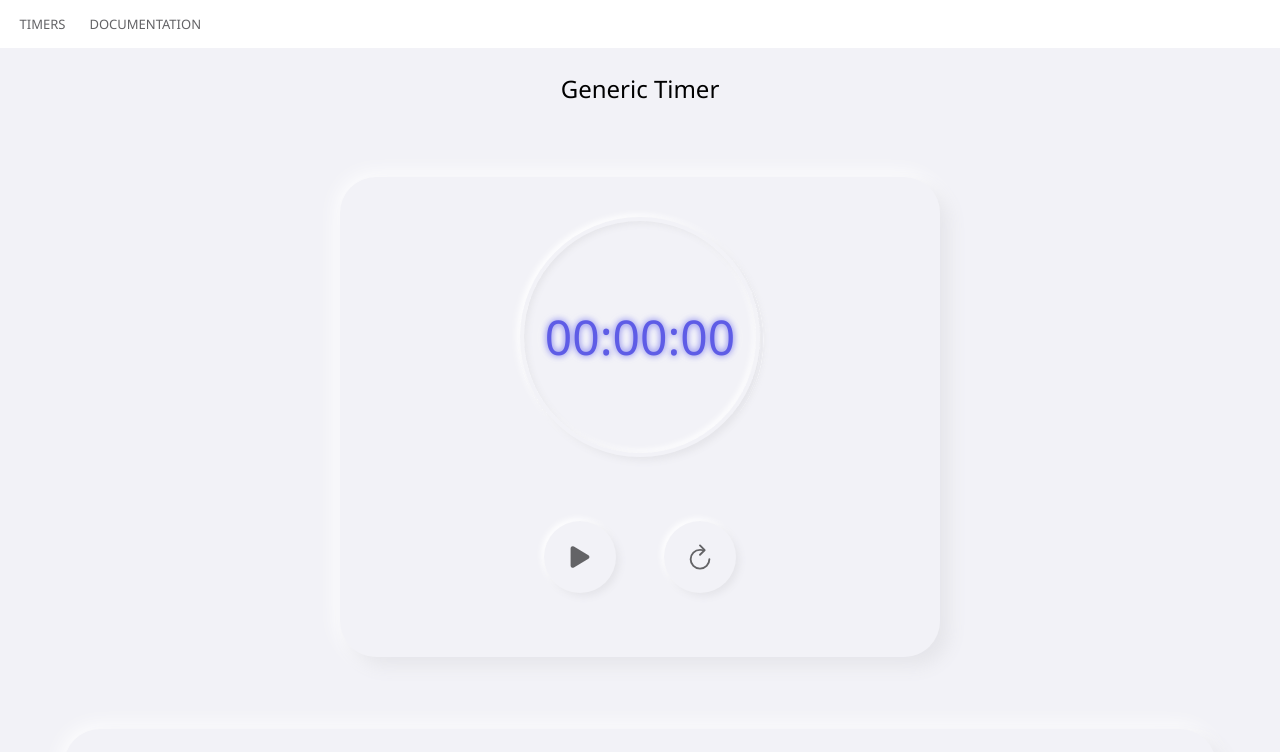
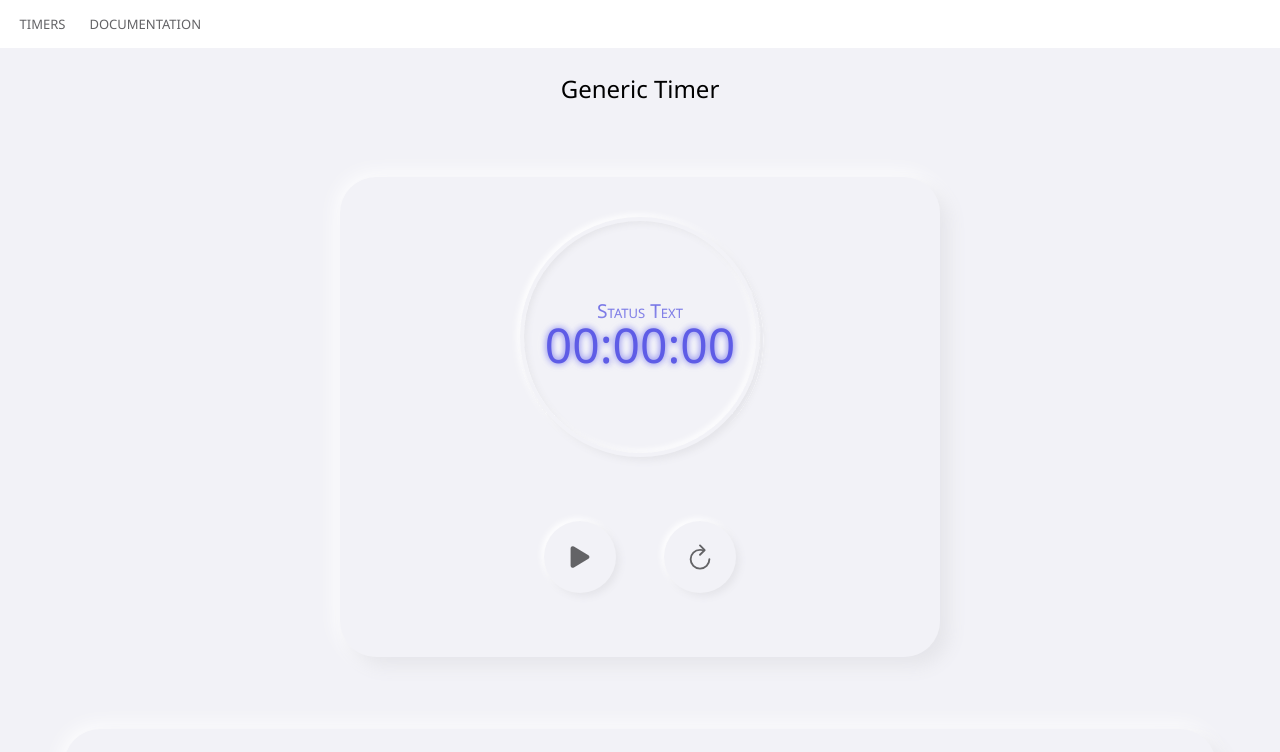
Before and after one commit to prof-tejera/assignment-2-DoryAzar, a React (Create React App) app: page /docs in a window 1280 px wide. Shown: the top 752 px of the page. Built offline with nearby package versions, Linux system fonts and the light colour scheme.

Commit message:
platform with context

```diff
--- a/src/App.js
+++ b/src/App.js
@@ -1,4 +1,5 @@
 import React from "react";
+import AppProvider from './platform/AppProvider';
 import { BrowserRouter as Router, Switch, Route, Link } from "react-router-dom";
 import Container from "./components/generic/Container/Container";
 import DocumentationView from "./views/DocumentationView";
@@ -19,6 +20,7 @@ const App = () => {
             </ul>
           </nav>
           <br />
+        <AppProvider>
           <Container>
             <Switch>
                 <Route path="/docs">
@@ -29,6 +31,7 @@ const App = () => {
                 </Route>
               </Switch>
           </Container>
+        </AppProvider>
       </Router>
   );
 }
--- a/src/components/generic/Display/Display.js
+++ b/src/components/generic/Display/Display.js
@@ -1,21 +1,23 @@
+import  { useContext } from 'react';
 import './Display.css';
 import PropTypes from 'prop-types';
+import {  AppContext } from '../../../platform/AppProvider';
 
-const Display = ({...props}) => {
-    const {isStarted = false, value = "00:00:00", status = "" } = props;
+const Display = () => {
+    const { timerCounting,  statusMessage, counter } = useContext(AppContext);
 
     return (
 
         // Return is stylized circular display
         <div className="display_circular">
             <div className="marker">
-                { status && <p className="header">{ status }</p>}
-                <p className="value neonText">{ value }</p>
+                { statusMessage && <p className="header">{ statusMessage }</p>}
+                <p className="value neonText">{ counter }</p>
             </div>
 
             {
                 // Animate if timer is on
-                !!isStarted &&
+                !!timerCounting &&
                     <>
                         <div className="display_circular_back-1"></div>
                         <div className="display_circular_back-2"></div>
--- a/src/components/generic/Tabs/Tabs.js
+++ b/src/components/generic/Tabs/Tabs.js
@@ -1,16 +1,21 @@
-import { useState } from 'react';
+import { useContext } from 'react';
+import { AppContext } from '../../../platform/AppProvider';
 import { Fragment } from 'react';
 import './Tabs.css';
 import PropTypes from 'prop-types';
 
-const Tabs = ({...props}) => {
-    const { tabItems = []  } = props;
-    const [tabSelected, setTabSelected] = useState(tabItems? tabItems[0] : "");
+const Tabs = ({ tabItems }) => {
+
+    const {selectedTimer, setSelectedTimer } = useContext(AppContext);
+
+    // select tab if included in tab list provided, otherwise select first item in tab list
+    const tabSelected  = tabItems.includes(selectedTimer)? selectedTimer : tabItems[0];
+
+    const setTabSelected = setSelectedTimer;
 
     const handleChange =  (e) => {
         const value = e.target.value || tabSelected;
         setTabSelected(value)
-        if (props.onChange) props.onChange(e.target.value);
     }
 
     return  (
--- a/src/components/generic/Timer.js
+++ b/src/components/generic/Timer.js
@@ -1,22 +1,19 @@
-import { useState } from 'react';
+import { useContext } from 'react';
+import {  AppContext } from '../../platform/AppProvider';
 import PropTypes from 'prop-types';
 import Card from "./Card/Card";
 import Display from "./Display/Display";
 import Input from "./Input/Input";
 import Button  from "./Button/Button";
 
-const Timer = ({...props}) => {
 
-  const { settings = null } = props;
-  const [timerCounting, setTimerCounting] = useState(false);
-  const [isFrontSide, setFront] =  useState(true);
-  const [statusMessage] = useState(props.statusMessage ||  "");
-  const [counter, setCounter] = useState(props.startTime || "00:00:00");
+const Timer = () => {
+
+  const { settings, startTime, timerCounting, setTimerCounting, setCounter, isFrontSide, setFront } = useContext(AppContext);
 
   // Toggle the counter and hand-off to parent timer
   const toggleCount = (e) => {
       setTimerCounting(!timerCounting);
-      if (props.onChange) props.onChange(e);
   }
 
   // Flips the card to display settings
@@ -33,16 +30,14 @@ const Timer = ({...props}) => {
 
   // Reset the counter
   const reset = (e) => {
-    setCounter(props.startTime || "00:00:00");
+    setCounter(startTime || "00:00:00");
     console.log("reset");
   }
 
   return (
     <>
       <Card side="front">
-        <Display isStarted={timerCounting}
-                 status = { statusMessage}
-                 value={counter} />
+        <Display  />
 
         <div className="btn_bar">
             {timerCounting &&
--- a/src/components/timers/Countdown.js
+++ b/src/components/timers/Countdown.js
@@ -1,13 +1,25 @@
-import Timer from "../generic/Timer";
+import { useContext, useEffect } from 'react';
+import {  AppContext } from '../../platform/AppProvider';
+import Timer from '../../components/generic/Timer';
 
-const settings = [
+const DEFAULT_SETTINGS = [
   {label: "Start Time", value: "00:30:00", placeholder: "Start the timer at this time"},
   {label: "Stop Time", value:"00:10:00", placeholder: "Stop the timer at this time"},
   {label: "Another setting", placeholder: "TBD"}
 ];
 
 const Countdown = () => {
-  return <Timer statusMessage="Count from 00:30:00"  startTime="00:30:00" settings={settings} />;
+  const { setSettings, setStatusMessage, setStartTime } = useContext(AppContext);
+
+  useEffect(() => {
+
+    setSettings(DEFAULT_SETTINGS);
+    setStatusMessage("Count from 00:30:00");
+    setStartTime("00:30:00");
+
+  }, [setSettings, setStatusMessage, setStartTime]);
+
+  return <Timer />;
 }
 
 export default Countdown;
--- a/src/components/timers/Stopwatch.js
+++ b/src/components/timers/Stopwatch.js
@@ -1,12 +1,22 @@
+import { useContext, useEffect } from 'react';
 import Timer from "../generic/Timer";
+import {  AppContext } from '../../platform/AppProvider';
 
-const settings = [
+const DEFAULT_SETTINGS = [
   {label: "Start Time", value: "00:00:00", placeholder: "Start the timer at this time"},
   {label: "Stop Time", value: "00:30:00", placeholder: "Stop the timer at this time"}
 ];
 
 const StopWatch = ()  =>  {
-  return <Timer statusMessage="Count to 00:30:00" settings={settings} />;
+  const { setSettings, setStatusMessage } = useContext(AppContext);
+
+  useEffect(() => {
+    setSettings(DEFAULT_SETTINGS);
+    setStatusMessage("Count to 00:30:00");
+
+  }, [setSettings, setStatusMessage]);
+
+  return <Timer />;
 }
 
 export default StopWatch;
--- a/src/components/timers/Tabata.js
+++ b/src/components/timers/Tabata.js
@@ -1,13 +1,24 @@
+import { useContext, useEffect } from 'react';
 import Timer from "../generic/Timer";
+import {  AppContext } from '../../platform/AppProvider';
 
-const settings = [
+const DEFAULT_SETTINGS = [
   {label: "Work Time", value: "00:45:00", placeholder: "Start the timer at this time"},
   {label: "Rest Time", value:"00:10:00", placeholder: "Timer will rest for that duration"},
   {label: "Rounds", value:"2", placeholder: "Stops after that many rounds"}
 ];
 
 const Tabata = ()  => {
-  return <Timer statusMessage="Work - Round 1 of 2" startTime="00:45:00" settings={settings} />;
+  const { setSettings, setStatusMessage, setStartTime } = useContext(AppContext);
+
+  useEffect(() => {
+    setSettings(DEFAULT_SETTINGS);
+    setStatusMessage("Work - Round 1 of 2");
+    setStartTime("00:45:00");
+  }, [setSettings, setStatusMessage, setStartTime]);
+
+  return <Timer />;
+
 }
 
 export default Tabata;
--- a/src/components/timers/XY.js
+++ b/src/components/timers/XY.js
@@ -1,13 +1,23 @@
+import { useContext, useEffect } from 'react';
 import Timer from "../generic/Timer";
+import {  AppContext } from '../../platform/AppProvider';
 
-const settings = [
+const DEFAULT_SETTINGS = [
   {label: "Start Time", value: "00:20:10", placeholder: "Start the timer at this time"},
   {label: "Stop Time", value:"00:00:00", placeholder: "Stop the timer at this time"},
   {label: "Rounds", value:"2", placeholder: "Stops after that many rounds"}
 ];
 
 const XY = () => {
-  return <Timer statusMessage="Round 1 of 2" startTime="00:20:10" settings={settings} />;
+  const { setSettings, setStatusMessage, setStartTime } = useContext(AppContext);
+
+  useEffect(() => {
+    setSettings(DEFAULT_SETTINGS);
+    setStatusMessage("Round 1 of 2");
+    setStartTime("00:20:10");
+  }, [setSettings, setStatusMessage, setStartTime]);
+
+  return <Timer />;
 }
 
 export default XY;
--- /dev/null
+++ b/src/platform/AppProvider.js
@@ -0,0 +1,37 @@
+import React, { useState } from 'react';
+
+export const AppContext = React.createContext({});
+
+const AppProvider = ({ children }) => {
+
+    const [selectedTimer, setSelectedTimer]  = useState("Stopwatch");
+    const [settings, setSettings] = useState();
+    const [startTime, setStartTime] = useState("00:00:00");
+    const [statusMessage, setStatusMessage] = useState("");
+    const [timerCounting, setTimerCounting] =  useState(false);
+    const [counter, setCounter] = useState("00:00:00");
+    const [isFrontSide, setFront ] = useState(true);
+
+    const resetTimer = (defaultSettings, statusMessage, startTime) => {
+        setSettings(defaultSettings);
+        setStatusMessage(statusMessage);
+        setStartTime(startTime);
+    }
+
+
+    return <AppContext.Provider
+            value={
+                    {   selectedTimer, setSelectedTimer,
+                        settings, setSettings,
+                        startTime, setStartTime,
+                        statusMessage, setStatusMessage,
+                        timerCounting, setTimerCounting,
+                        counter, setCounter,
+                        isFrontSide, setFront,
+                        resetTimer
+                }}>
+            {children}
+        </AppContext.Provider>;
+};
+
+export default AppProvider;
--- a/src/views/DocumentationView.js
+++ b/src/views/DocumentationView.js
@@ -1,4 +1,6 @@
 import styled from "styled-components";
+import { useContext, useEffect } from 'react';
+import { AppContext } from '../platform/AppProvider';
 import DocumentComponent from "../components/documentation/DocumentComponent";
 import Display from "../components/generic/Display/Display";
 import Button from "../components/generic/Button/Button";
@@ -13,12 +15,20 @@ const Title = styled.div`
   font-size: 2rem;
 `;
 
+
 const Documentation = () => {
+
+  const { resetTimer } = useContext(AppContext);
+
 
   const flip = () => {
     const card = document.querySelector("#testcard");
     if (card) card.classList.toggle('is-flipped');
   }
+
+  useEffect(() => {
+   resetTimer(null, "Status Text", "00:00:00");
+  })
 
   return (
     <>
--- a/src/views/TimersView.js
+++ b/src/views/TimersView.js
@@ -1,5 +1,5 @@
-import {  useState } from 'react';
-
+import {  useContext, useEffect } from 'react';
+import { AppContext } from '../platform/AppProvider';
 import Tabs  from "../components/generic/Tabs/Tabs";
 import Panel from "../components/generic/Panel/Panel";
 
@@ -11,7 +11,7 @@ import * as utils from '../utils/helpers.js';
 
 const TimersView = () => {
 
-  const [selectedTimer, setSelectedTimer] = useState("Stopwatch");
+  const {selectedTimer, setSelectedTimer} = useContext(AppContext);
 
   const timers = [
     { title: "Stopwatch", C: <Stopwatch /> },
@@ -23,6 +23,15 @@ const TimersView = () => {
   const handleChange =  (v) => {
     setSelectedTimer(v);
   }
+
+  // Switching timers
+  useEffect(() => {
+    console.log(`Mount ${selectedTimer}`);
+
+    return () => console.log(`UnMount ${selectedTimer}`);
+
+  }, [selectedTimer]);
+
 
   return (
     <>
```
Also changed, not shown: src/utils/hooks.js (added, +30 -0 lines). Lines whose indentation alone changed are shown as unchanged.
